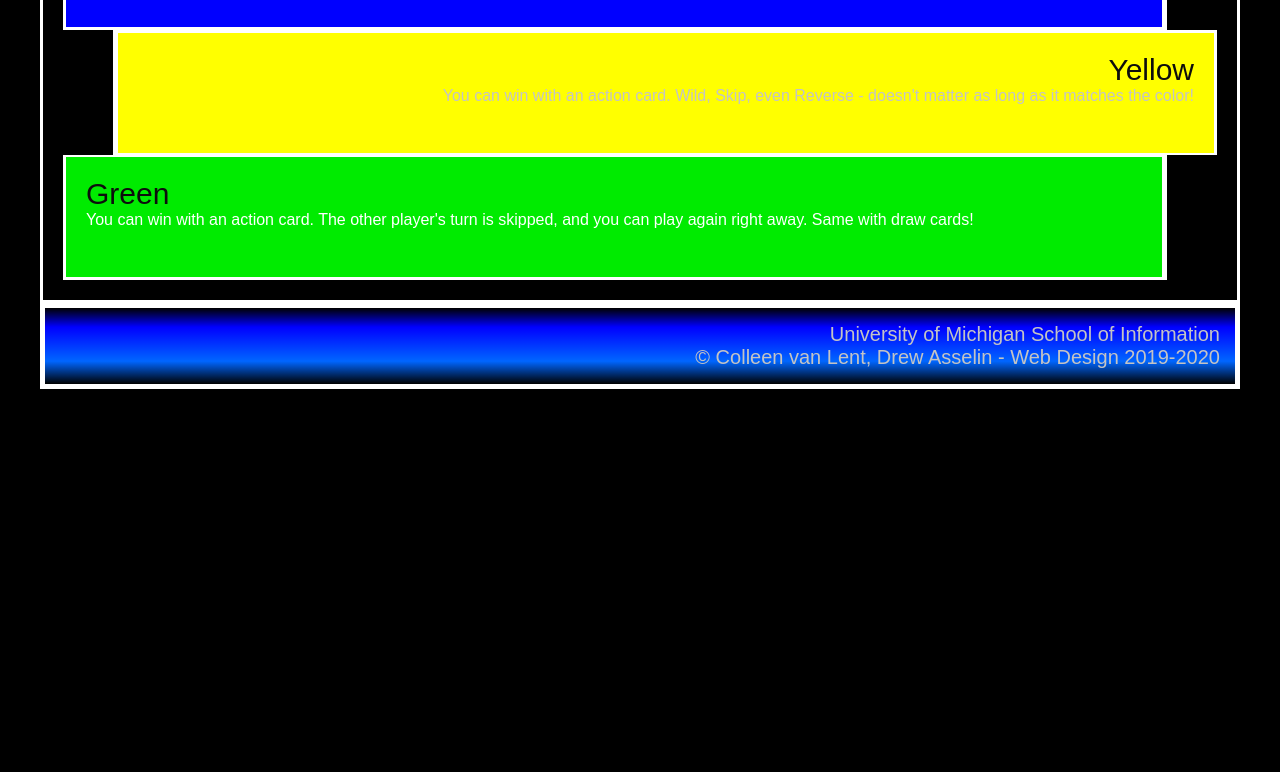
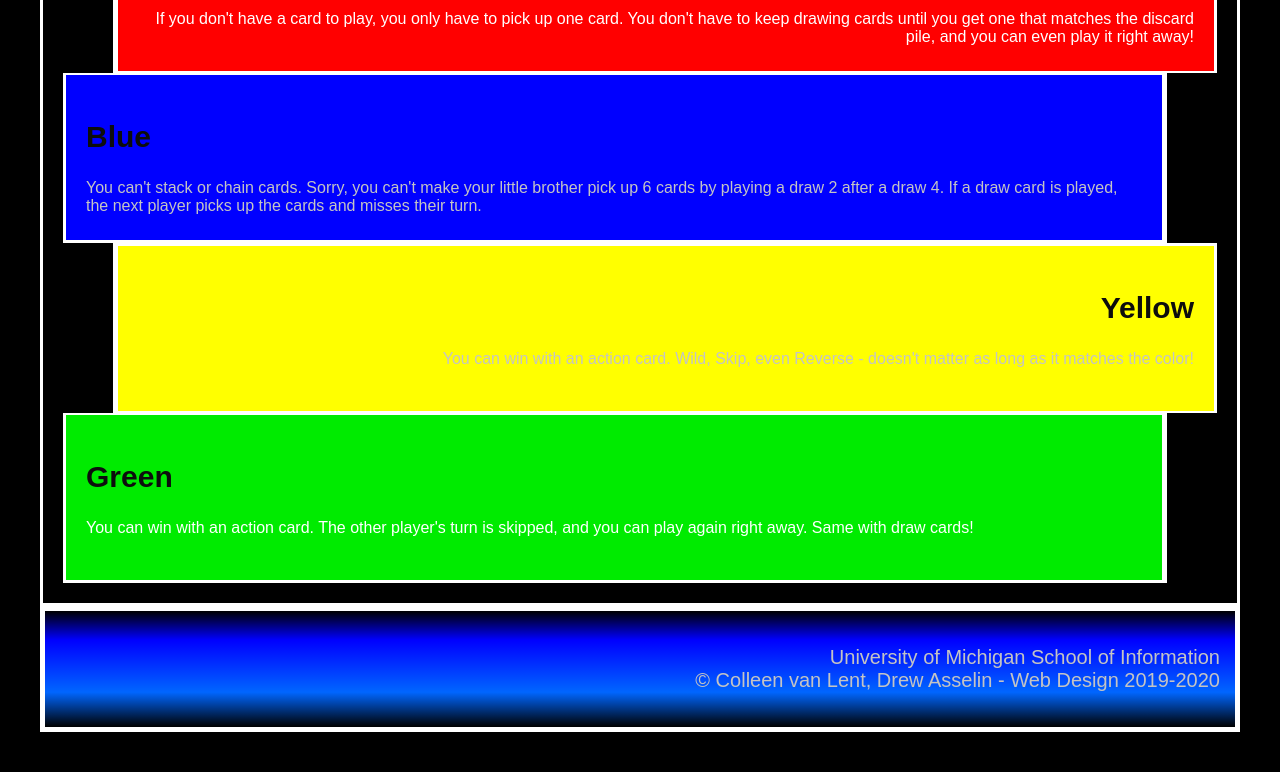
Before and after one commit to jflores45/DB8, a plain HTML site: page index.html in a window 1280 px wide. Shown: the part 709-1481 px from the top of the page. Before the commit the page ends 1138 px from the top, so only its background shows below. Drawn offline with Linux system fonts and the light colour scheme.

Commit message:
Update index.html

```diff
--- a/index.html
+++ b/index.html
@@ -5,7 +5,7 @@
   <meta name="viewport" content="width=device-width, initial-scale=1.0">
   <title>UNO</title>
   <link rel="stylesheet" href="css/style.css">
-  <link rel="stylesheet" href="css/reset.css">
+  <link rel="stylesheet" href="css/html5reset.css">
 </head>
 <body>
   <h1>4 Uno Rules You're Playing Wrong</h1>
```
